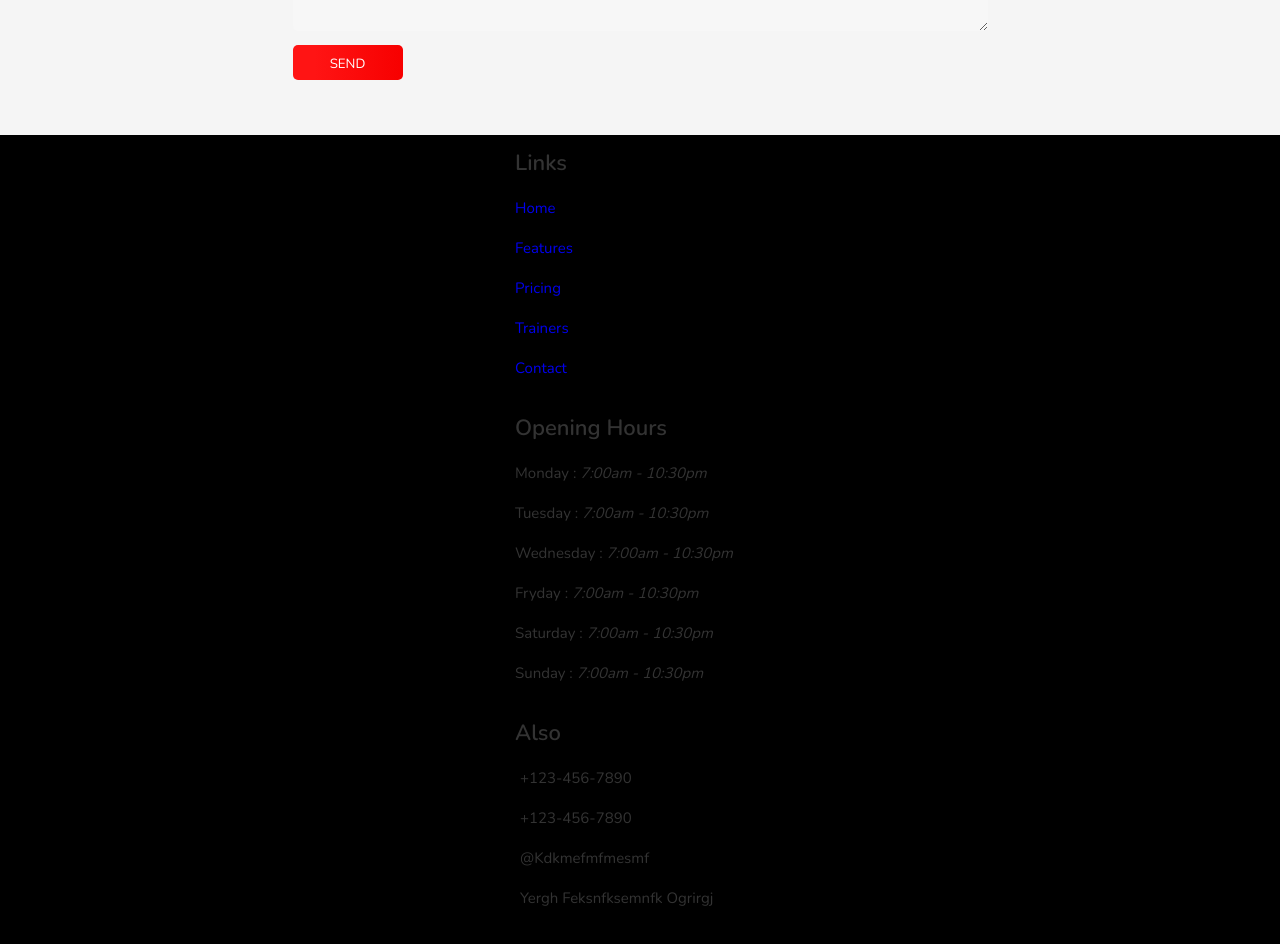
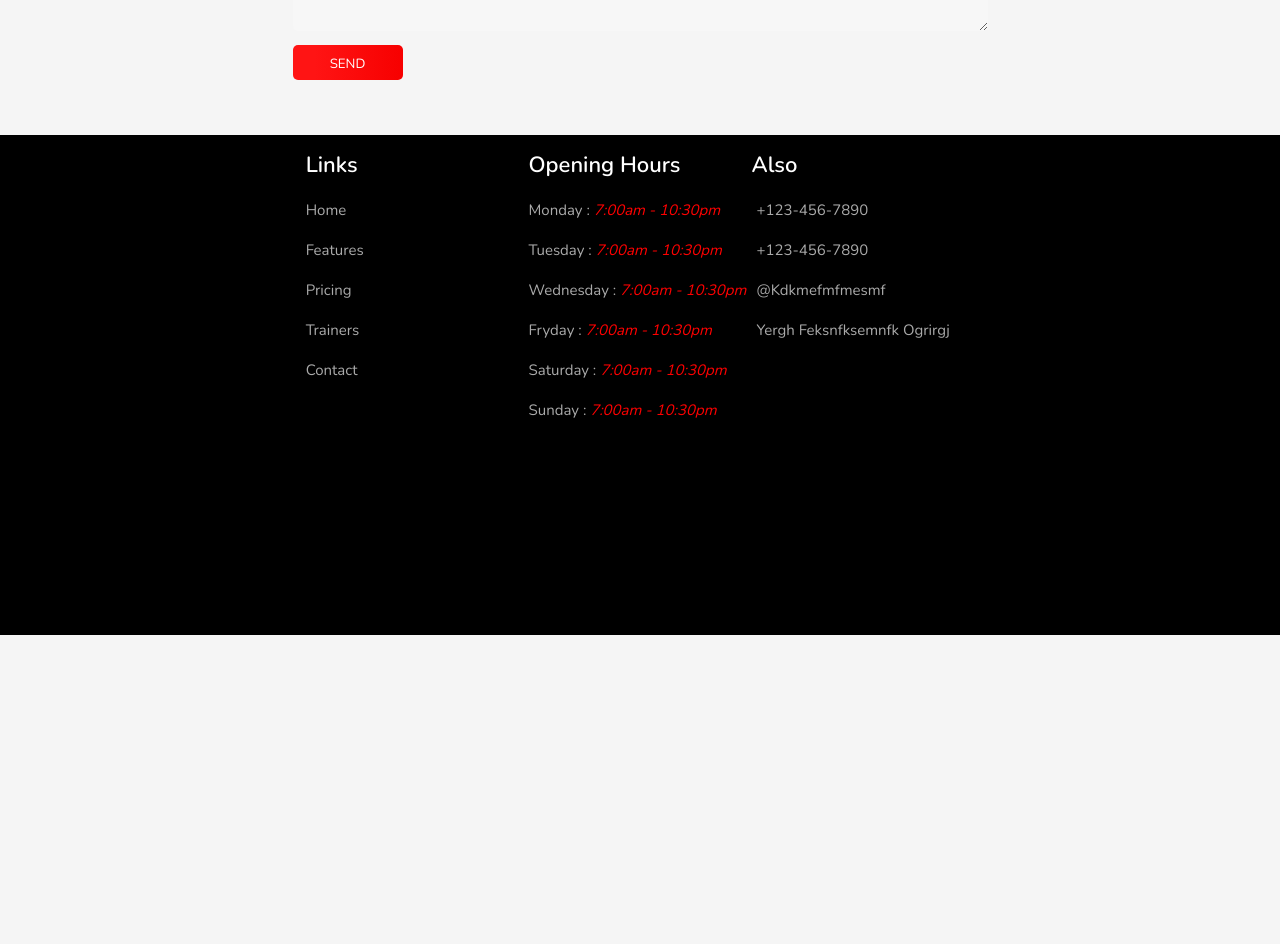
Before and after one commit to anderson-pixel/fitx, a React (Create React App) app: page / in a window 1280 px wide. Shown: the part 3000-3944 px from the top of the page. After the commit the page ends 3635 px from the top, so only its background shows below. Built offline with nearby package versions, Linux system fonts and the light colour scheme; some icons are missing.

Commit message:
Updated Footer Section

```diff
--- a/src/components/header/Contact/contact.tsx
+++ b/src/components/header/Contact/contact.tsx
@@ -57,7 +57,7 @@ function Contact() {
             <h1>Contact Us</h1>
             <form>
                 <input type='text' placeholder='Full Name' required/>
-                <input type='email' placeholder='Type Your E-Mail' required/>
+                <input type='email' placeholder='E-Mail' required/>
                 <textarea placeholder='write here...' name='message'></textarea>
                 <input id='submitinput'type='submit' value='Send' />
             </form>
--- a/src/components/header/Footer/footer.tsx
+++ b/src/components/header/Footer/footer.tsx
@@ -2,81 +2,20 @@ import React from 'react'
 import styled from 'styled-components'
 
 const FooterContainer = styled.div`
-height: 850px;
+height: 500px;
 width: 100%;
 background: black;
 justify-content: center;
 align-items: center;
 display: flex;
-
-  .box{
-
-    h3{
-      font-size: 2.2rem;
-      color:$white;
-      padding:1rem 0;
-    }
-
-    .links{
-      font-size: 1.5rem;
-      display: block;
-      color:$light-white;
-      padding:1rem 0;
-
-      &:hover{
-        color:$red;
-      }
-    }
-
-    p{
-      font-size: 1.5rem;
-      color:$light-white;
-      padding:1rem 0;
-
-      i{
-        padding-right: .5rem;
-        color:$red;
-      }
-    }
-
-    .share{
-      padding:1rem 0;
-
-      a{
-        height: 4.5rem;
-        width: 4.5rem;
-        line-height: 4.5rem;
-        font-size: 1.7rem;
-        color:$white;
-        background: $light-bg;
-        border-radius: 50%;
-        margin-right: .5rem;
-        text-align:center;
-
-        &:hover{
-          background: $red;
-        }
-      }
-    }
-
-    form{
-
-      .email{
-        margin-bottom: 1rem;
-        width: 100%;
-        background: $light-bg;
-        padding:1.2rem;
-        font-size: 1.5rem;
-        color:$white;
-        text-transform: none;
-      }
-    }
-  }
+display: grid;
+grid-template-columns: repeat(auto-fit, minmax($val, 1fr));
+gap:1.5rem;
 `
 
 function Footer() {
   return (
-    <FooterContainer className="footer">
+     <FooterContainer className="footercont">
     <div className="box-container">
 
       <div className="box">
@@ -117,4 +56,6 @@ function Footer() {
   )
 }
 
+<div className="credit">created by <span>abudab</span> | all rights reserved</div>
+
 export default Footer;
--- a/src/index.scss
+++ b/src/index.scss
@@ -19,6 +19,7 @@ $red: #f00;
 $black : #000;
 $white : #fff;
 $light-white : #aaa;
+$light-bg : #aaa;
 $light-black : #111;
 
 @mixin grid($val) {
@@ -87,9 +88,96 @@ code {
   }
 }
 
-.footer{
+.footercont{
+    .box-container{
+      display: grid;
+      grid-template-columns: repeat(3, 1fr);
+      grid-template-rows: repeat(1, 1fr);
+      grid-column-gap: 0px;
+      grid-row-gap: 0px;
+      height: 500px;
+      grid-auto-flow: column;
+      padding: .5em;
 
-  .box-container{
-    @include grid(25rem);
-  }
+      @media (max-width: 368px) {
+        grid-auto-flow: block;
+      }
+
+      .box{
+
+        h3{
+          font-size: 2.2rem;
+          color:$white;
+          padding:1rem 0;
+        }
+
+        .links{
+          font-size: 1.5rem;
+          display: block;
+          color:$light-white;
+          padding:1rem 0;
+
+          &:hover{
+            color:$red;
+          }
+        }
+
+        p{
+          font-size: 1.5rem;
+          color:$light-white;
+          padding:1rem 0;
+
+          i{
+            padding-right: .5rem;
+            color:$red;
+          }
+        }
+
+        .share{
+          padding:1rem 0;
+
+          a{
+            height: 4.5rem;
+            width: 4.5rem;
+            line-height: 4.5rem;
+            font-size: 1.7rem;
+            color:$white;
+            background: $light-bg;
+            border-radius: 50%;
+            margin-right: .5rem;
+            text-align:center;
+
+            &:hover{
+              background: $red;
+            }
+          }
+        }
+
+        form{
+
+          .email{
+            margin-bottom: 1rem;
+            width: 100%;
+            background: $light-bg;
+            padding:1.2rem;
+            font-size: 1.5rem;
+            color:$white;
+            text-transform: none;
+          }
+        }
+        }
+
+        .credit{
+        font-size: 2rem;
+        text-align:center;
+        padding:2rem;
+        color:$white;
+        background: $light-bg;
+        line-height: 1.5;
+
+        span{
+        color:$red;
+        }
+        }
+    }
 }
```
